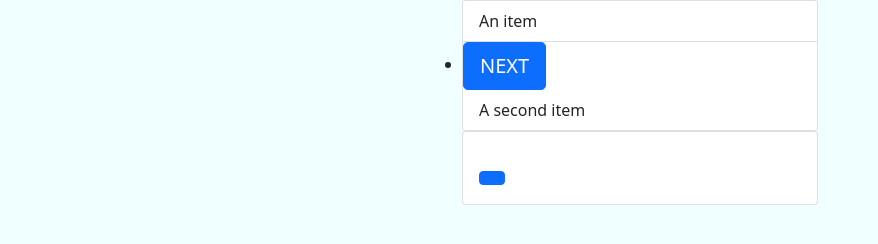
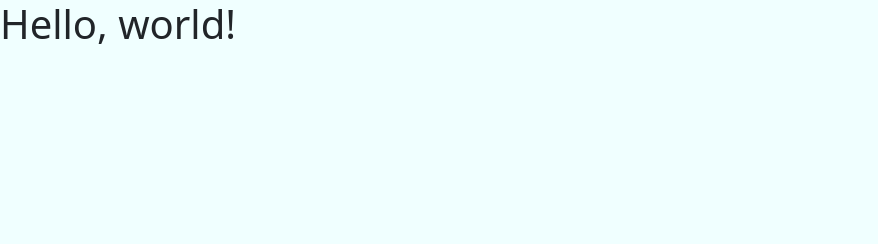
Before and after one commit to TylerVanNostrand/Mind-Reader-Pr, a plain HTML site: page index.html in a window 1280 px wide. Shown: the whole page, without its empty margins (0-878 px from the left). Drawn offline with nearby package versions, Linux system fonts and the light colour scheme.

Commit message:
html fix

```diff
--- a/index.html
+++ b/index.html
@@ -1,54 +1,28 @@
-<!DOCTYPE html>
+<!doctype html>
 <html lang="en">
+  <head>
+    <!-- Required meta tags -->
+    <meta charset="utf-8">
+    <meta name="viewport" content="width=device-width, initial-scale=1">
 
-<head>
-    <meta charset="UTF-8">
-    <meta http-equiv="X-UA-Compatible" content="IE=edge">
-    <meta name="viewport" content="width=device-width, initial-scale=1.0">
-    <title>Mind Reader</title>
+    <!-- Bootstrap CSS -->
+    <link href="https://cdn.jsdelivr.net/npm/bootstrap@5.1.1/dist/css/bootstrap.min.css" rel="stylesheet" integrity="sha384-F3w7mX95PdgyTmZZMECAngseQB83DfGTowi0iMjiWaeVhAn4FJkqJByhZMI3AhiU" crossorigin="anonymous">
+    <link href="./css/style.css" rel="stylesheet">
 
-    <!--Link bootstrap to HTML-->
-    <link href="https://cdn.jsdelivr.net/npm/bootstrap@5.0.0-beta2/dist/css/bootstrap.min.css" rel="stylesheet"
-        integrity="sha384-BmbxuPwQa2lc/FVzBcNJ7UAyJxM6wuqIj61tLrc4wSX0szH/Ev+nYRRuWlolflfl" crossorigin="anonymous">
-    <script src="https://cdn.jsdelivr.net/npm/bootstrap@5.0.0-beta2/dist/js/bootstrap.bundle.min.js"
-        integrity="sha384-b5kHyXgcpbZJO/tY9Ul7kGkf1S0CWuKcCD38l8YkeH8z8QjE0GmW1gYU5S9FOnJ0"
-        crossorigin="anonymous"></script>
+    <title>Hello, world!</title>
+  </head>
+  <body>
+    <h1>Hello, world!</h1>
 
-    <link href="./css/style.css" rel="stylesheet">
-</head>
+    <!-- Optional JavaScript; choose one of the two! -->
 
-<body>
-    <!--Top Container holding text areas and button-->
-    <div class="container">
-        <div class="row">
-            <div class="col-md-4 offset-md-4 col-sm-12">
-                <div class="card w-100">
-                    <ul class="list-group list-group-flush">
-                        <li class="list-group-item" id="headingText">An item</li>
-                        <li>
-                            <button type="button" class="btn btn-primary btn-lg" id="nextReveal"
-                                onclick="next()">NEXT</button>
-                        </li>
-                        <li class="list-group-item" id="thirdArea">A second item</li>
-                    </ul>
-                </div>
-            </div>
-        </div>
-        <!--Bottom card holding the go and back button-->
-        <div class="row">
-            <div class="col-md-4 offset-md-4 col-sm-12">
-                <div class="card w-100">
-                    <div class="card-body">
-                        <h5 class="card-title"></h5>
-                        <p class="card-text"></p>
-                        <a href="#" class="btn btn-primary" id="startOver" onclick="reset()"></a>
-                    </div>
-                </div>
-            </div>
-        </div>
-    </div>
+    <!-- Option 1: Bootstrap Bundle with Popper -->
+    <script src="https://cdn.jsdelivr.net/npm/bootstrap@5.1.1/dist/js/bootstrap.bundle.min.js" integrity="sha384-/bQdsTh/da6pkI1MST/rWKFNjaCP5gBSY4sEBT38Q/9RBh9AH40zEOg7Hlq2THRZ" crossorigin="anonymous"></script>
 
-    <script src="./js/main.js"></script>
-</body>
-
+    <!-- Option 2: Separate Popper and Bootstrap JS -->
+    <!--
+    <script src="https://cdn.jsdelivr.net/npm/@popperjs/core@2.9.3/dist/umd/popper.min.js" integrity="sha384-W8fXfP3gkOKtndU4JGtKDvXbO53Wy8SZCQHczT5FMiiqmQfUpWbYdTil/SxwZgAN" crossorigin="anonymous"></script>
+    <script src="https://cdn.jsdelivr.net/npm/bootstrap@5.1.1/dist/js/bootstrap.min.js" integrity="sha384-skAcpIdS7UcVUC05LJ9Dxay8AXcDYfBJqt1CJ85S/CFujBsIzCIv+l9liuYLaMQ/" crossorigin="anonymous"></script>
+    -->
+  </body>
 </html>
```
